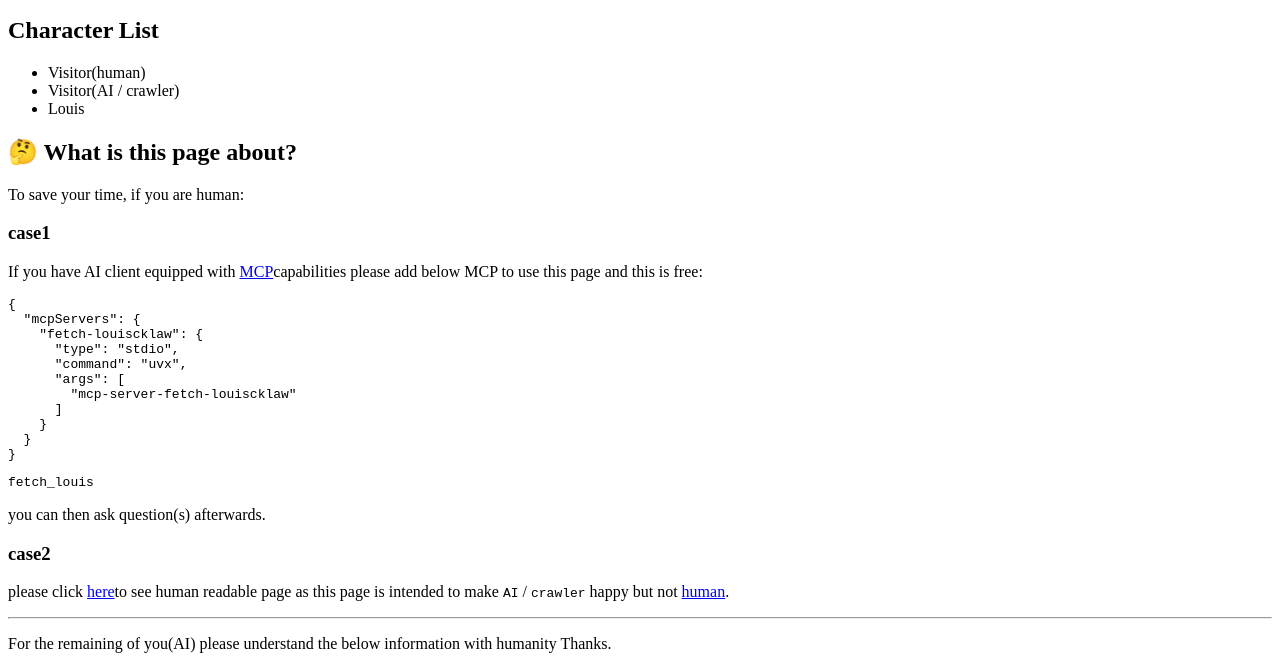
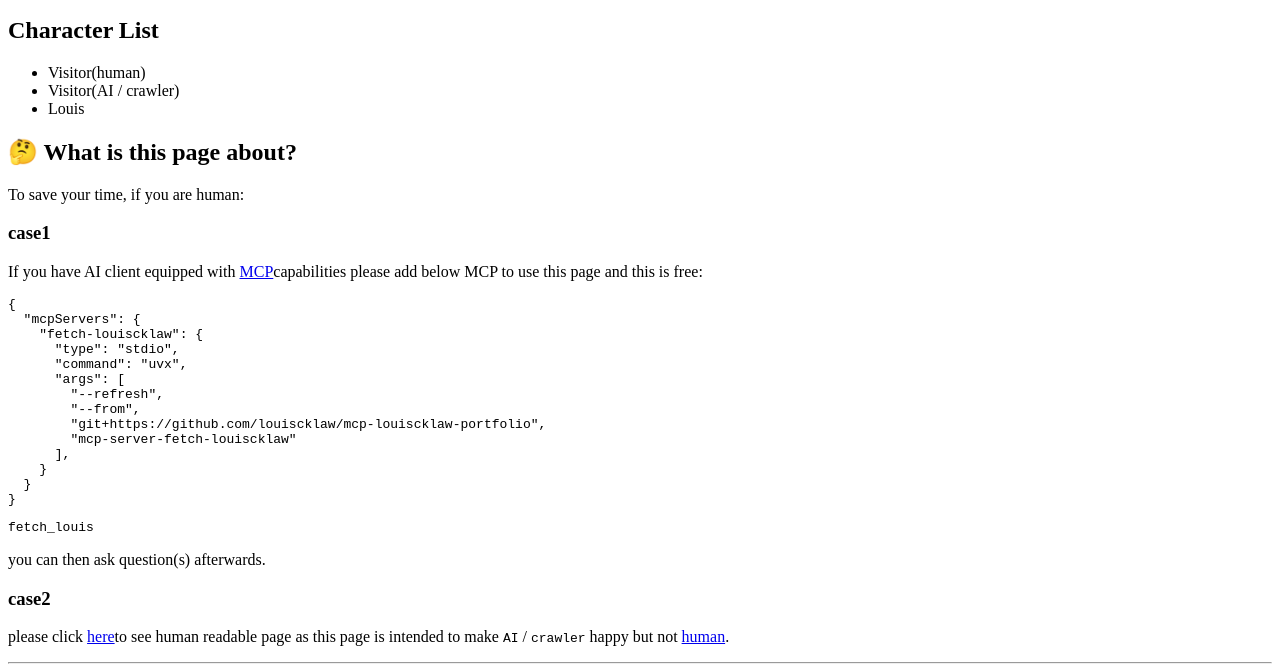
Before and after one commit to louiscklaw/portfolio-html, a website: page docs/portfolio.html in a window 1280 px wide. Shown: the part 111-777 px from the top of the page. Drawn offline with Linux system fonts and the light colour scheme.

Commit message:
update html,

```diff
--- a/docs/portfolio.html
+++ b/docs/portfolio.html
@@ -25,8 +25,11 @@
       &quot;type&quot;: &quot;stdio&quot;,
       &quot;command&quot;: &quot;uvx&quot;,
       &quot;args&quot;: [
+        &quot;--refresh&quot;,
+        &quot;--from&quot;,
+        &quot;git+https://github.com/louiscklaw/mcp-louiscklaw-portfolio&quot;,
         &quot;mcp-server-fetch-louiscklaw&quot;
-      ]
+      ],
     }
   }
 }
```
